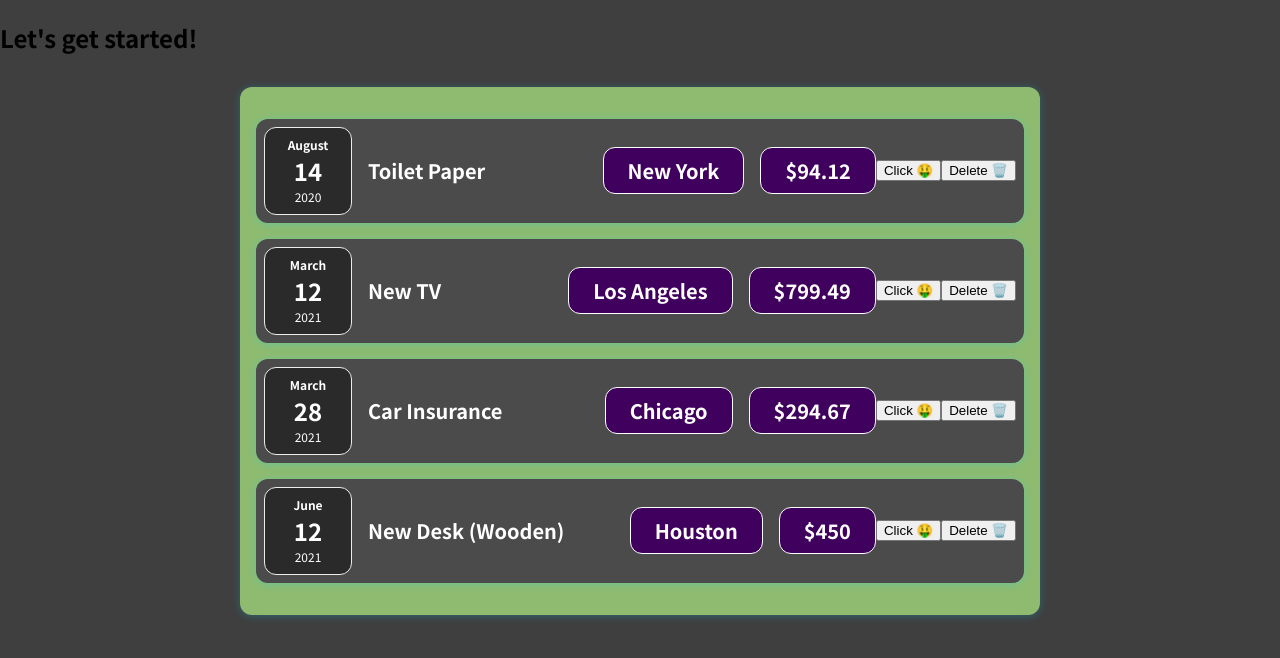
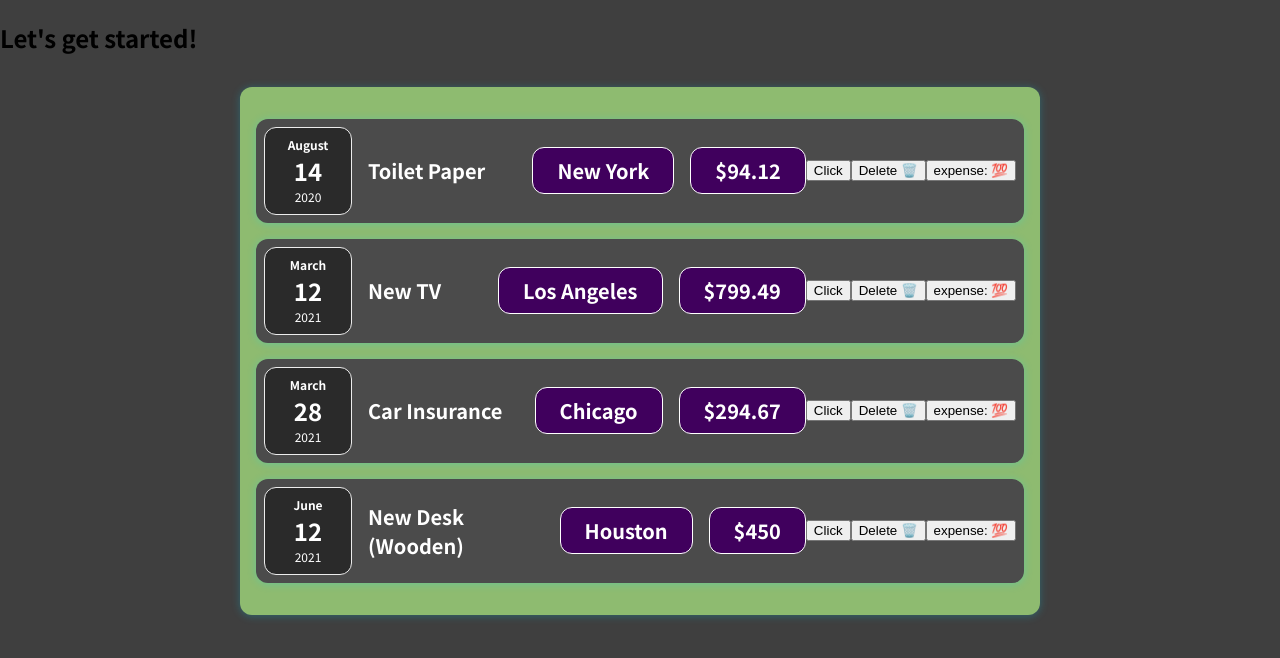
Before and after one commit to rushabhTt/react, a React (Create React App) app in the folder new-start/: page / in a window 1280 px wide. Shown: the top 658 px of the page. Built offline with nearby package versions, Linux system fonts and the light colour scheme.

Commit message:
Add files via upload

```diff
--- a/new-start/src/components/Expenses/ExpenseItem.js
+++ b/new-start/src/components/Expenses/ExpenseItem.js
@@ -1,3 +1,5 @@
+import React, { useState } from "react";
+
 import ExpenseDate from "./ExpenseDate";
 import ExpenseDetails from "./ExpenseDetails";
 import Card from "../UI/Card";
@@ -5,12 +7,23 @@
 import "./ExpenseItem.css";
 
 const ExpenseItem = (props) => {
+  // ! use useState inside the function
+  // console.log({props});
+  const [amount, setAmount] = useState(props.amount);
+  console.log({ amount, setAmount });
+
   const clickHandler = () => {
     console.log("clicked 😎");
   };
 
   const deleteHandler = () => {
     document.querySelector(".expense-item").remove();
+  };
+
+  const expenseTo100Handler = () => {
+    console.log("😉");
+    console.log(amount);
+    setAmount(100);
   };
 
   return (
@@ -21,11 +34,12 @@
       <ExpenseDetails
         title={props.title}
         location={props.location}
-        amount={props.amount}
+        amount={amount}
       />
       {/* you just points to the function don't put () nahi toh pahle hi run ho jaayega*/}
-      <button onClick={clickHandler}>Click 🤑</button>
+      <button onClick={clickHandler}>Click</button>
       <button onClick={deleteHandler}>Delete 🗑️</button>
+      <button onClick={expenseTo100Handler}>expense: 💯</button>
     </Card>
   );
 };
```
